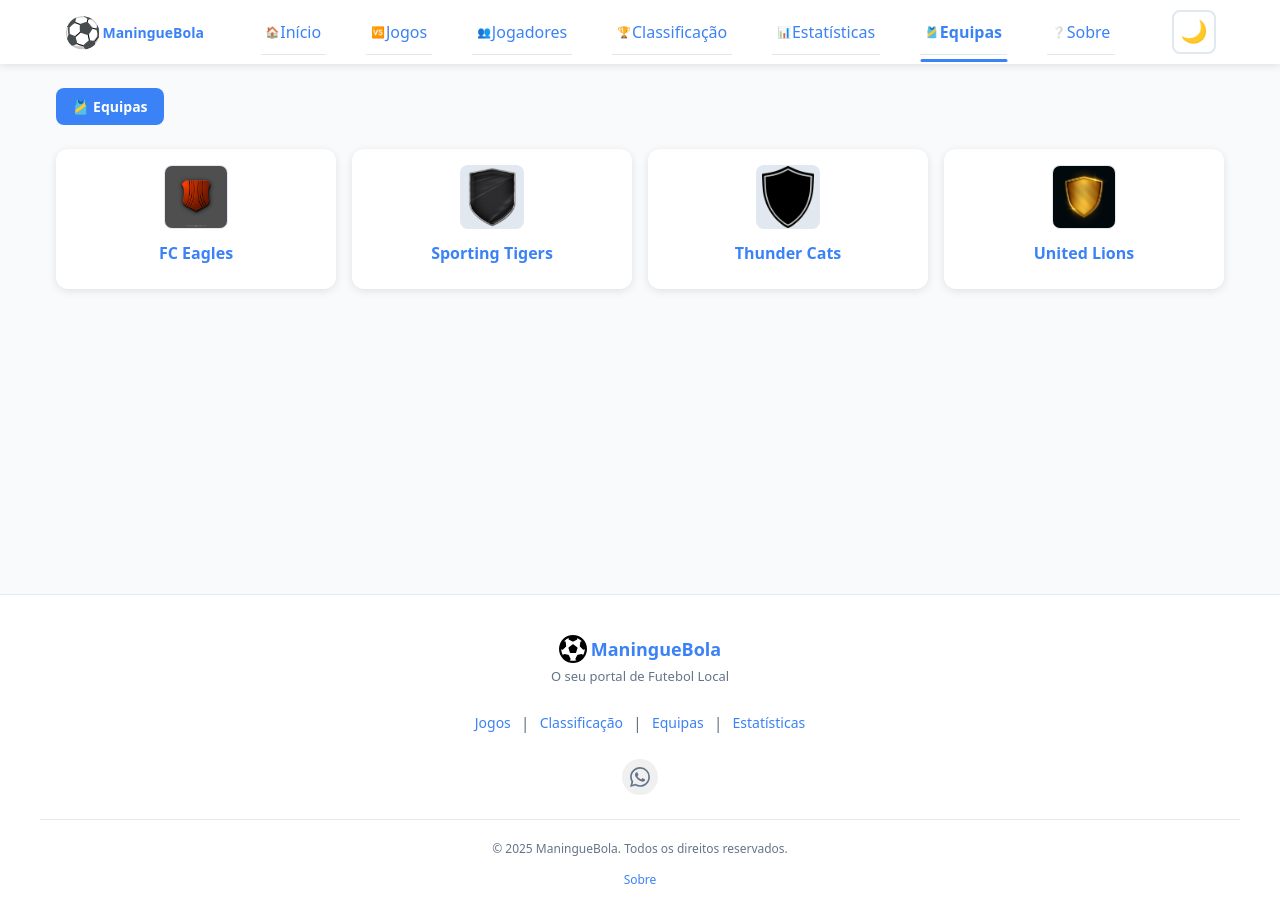
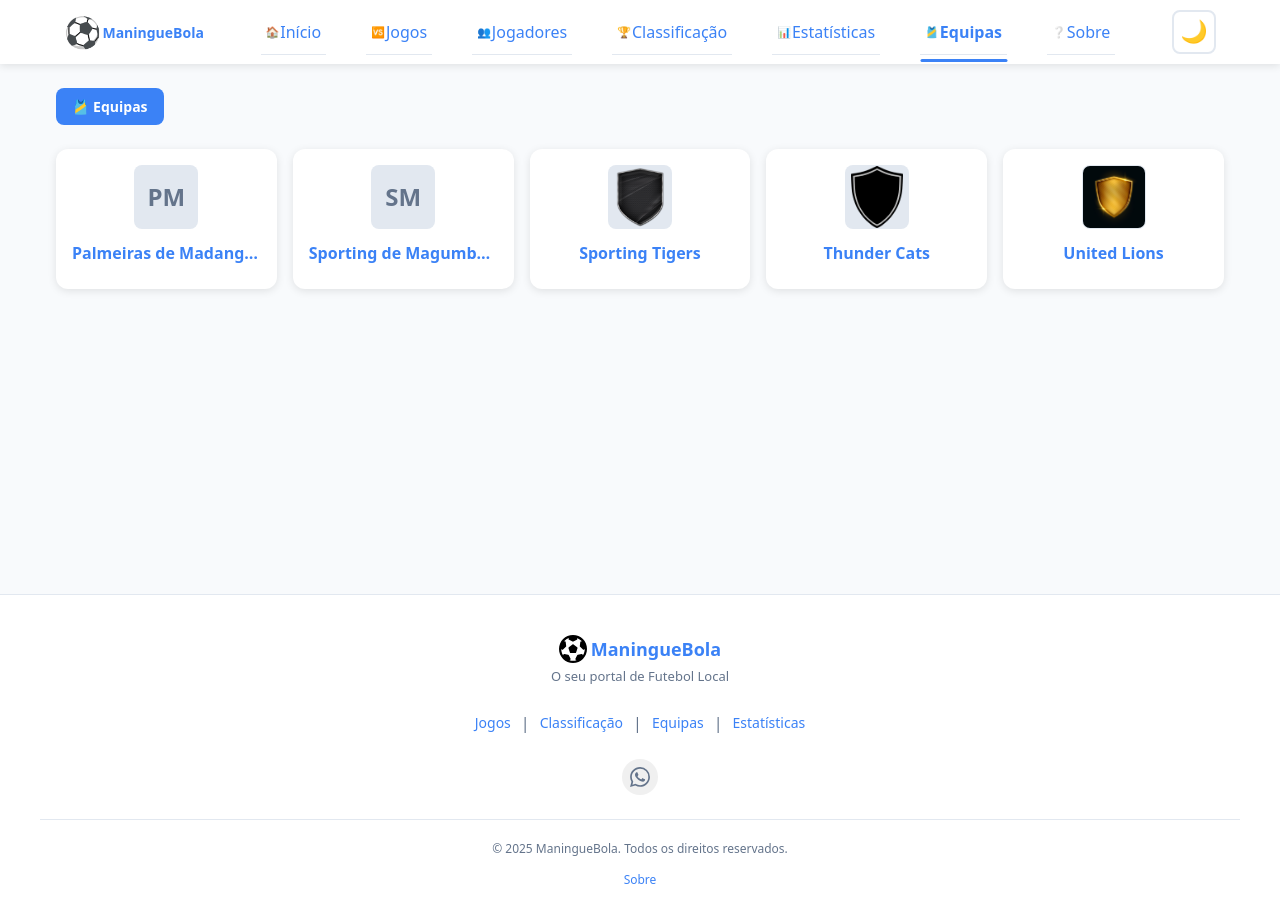
Before and after one commit to Raimundroid/maninguebola, a React (Vite) app: page /equipas in a window 1280 px wide. Shown: the top 922 px of the page. Built offline with nearby package versions, Linux system fonts and the light colour scheme.

Commit message:
first real data: adeed 1 match and two teams

```diff
--- a/src/App.jsx
+++ b/src/App.jsx
@@ -188,7 +188,7 @@ const getEnrichedTeams = (teamsArray, standingsLookup) => {
         // Default values if this team has no standings yet
         position: "-", //calculated
         points: 0, //calculated
-        played: 10,
+        played: 0,
         wins: 0,
         draws: 0,
         losses: 0,
--- a/src/components/MatchCard/MatchCard.css
+++ b/src/components/MatchCard/MatchCard.css
@@ -88,7 +88,7 @@
 }
 
 .match-card .teams .team .team-name {
-  font-size: 14px;
+  font-size: 12px;
   font-weight: 600;
   text-align: center;
   color: var(--text);
@@ -108,7 +108,7 @@
 }
 
 .match-card .teams .team .scorers .scorer-name {
-  font-size: 11px;
+  font-size: 10px;
   color: var(--text-light);
   font-weight: 600;
   display: flex;
--- a/src/components/MatchCard/MatchCard.jsx
+++ b/src/components/MatchCard/MatchCard.jsx
@@ -76,11 +76,11 @@ const MatchCard = ({ match }) => {
           {/* Best practice: Always render the logo, but show the abbreviation
           inside the logo container if the logo is missing. */}
           <div className="team-logo">
-            {homeTeam.logo ? (
+            {homeTeam?.logo ? (
               <img
                 className="team-logo-img"
-                src={homeTeam.logo}
-                alt={homeTeam.abbr}
+                src={homeTeam?.logo}
+                alt={homeTeam?.abbr}
                 loading="lazy"
                 width="48"
                 height="48"
--- a/src/data/sampleData.js
+++ b/src/data/sampleData.js
@@ -90,23 +90,57 @@
 // Base team objects - reused in other data structures
 // Using an object (not array) for easy lookup by key
 export const teams = {
-  eagles: {
-    id: "eagles", // Unique identifier
-    name: "FC Eagles", // Full team name
-    abbr: "FE", // Abbreviation for logos
+  sportingMagumbanaFc: {
+    id: "sportingMagumbanaFc", // Unique identifier
+    name: "Sporting de Magumbana", // Full team name
+    abbr: "SM", // Abbreviation for logos
     // position: "1",
     // points: "99", /////
-    founded: 2010,
-    stadium: "Eagles Arena A",
-    logo: "/images/teams/shield-gold.jpg",
+    // founded: 1000,
+    stadium: "Campo de Magumbana",
+    // logo: "/images/teams/shield-gold.jpg",
     colors: { primary: "#0033cc", secondary: "#ffcc00" },
-    contact: {
-      coach: "John Dalton",
-      captain: "Jaime Paulo",
-      phone: "+258 82 12 34 567",
-      email: "eagles@example.com",
-    },
+    // contact: {
+    //   coach: "John Dalton",
+    //   captain: "Jaime Paulo",
+    //   phone: "+258 82 12 34 567",
+    //   email: "eagles@example.com",
+    // },
   },
+  palmeirasMadangelaFc: {
+    id: "palmeirasMadangelaFc", // Unique identifier
+    name: "Palmeiras de Madangela", // Full team name
+    abbr: "PM", // Abbreviation for logos
+    // position: "1",
+    // points: "99", /////
+    // founded: 1000,
+    stadium: "Campo de Madangela",
+    // logo: "/images/teams/shield-gold.jpg",
+    colors: { primary: "#0033cc", secondary: "#ffcc00" },
+    // contact: {
+    //   coach: "John Dalton",
+    //   captain: "Jaime Paulo",
+    //   phone: "+258 82 12 34 567",
+    //   email: "eagles@example.com",
+    // },
+  },
+  // eagles: {
+  //   id: "eagles", // Unique identifier
+  //   name: "FC Eagles", // Full team name
+  //   abbr: "FE", // Abbreviation for logos
+  //   // position: "1",
+  //   // points: "99", /////
+  //   founded: 2010,
+  //   stadium: "Eagles Arena A",
+  //   logo: "/images/teams/shield-gold.jpg",
+  //   colors: { primary: "#0033cc", secondary: "#ffcc00" },
+  //   contact: {
+  //     coach: "John Dalton",
+  //     captain: "Jaime Paulo",
+  //     phone: "+258 82 12 34 567",
+  //     email: "eagles@example.com",
+  //   },
+  // },
   lions: {
     id: "lions",
     name: "United Lions",
@@ -1163,47 +1197,47 @@ const calculateStandings = (standings) => {
 // - points: (wins × 3) + (draws × 1)
 
 const rawStandings = [
-  {
-    id: "eagles",
-    // Spreading only minimal team details to avoid data bloat.
-    // Only spread fields needed for the table display (Name, Abbr, Logo)
-    name: teams.eagles.name,
-    abbr: teams.eagles.abbr,
-    logo: teams.eagles.logo,
-    played: 12,
-    wins: 9,
-    draws: 2,
-    losses: 1,
-    goalsFor: 34,
-    goalsAgainst: 12,
-    form: ["W", "W", "W", "W", "W"],
-  },
-  {
-    id: "lions",
-    name: teams.lions.name,
-    abbr: teams.lions.abbr,
-    logo: teams.lions.logo,
-    played: 12,
-    wins: 8,
-    draws: 1,
-    losses: 3,
-    goalsFor: 28,
-    goalsAgainst: 15,
-    form: ["W", "D", "W", "L", "W"],
-  },
-  {
-    id: "tigers",
-    name: teams.tigers.name,
-    abbr: teams.tigers.abbr,
-    logo: teams.tigers.logo,
-    played: 11,
-    wins: 5,
-    draws: 3,
-    losses: 3,
-    goalsFor: 22,
-    goalsAgainst: 18,
-    form: ["L", "W", "D", "W", "L"],
-  },
+  // {
+  //   id: "eagles",
+  //   // Spreading only minimal team details to avoid data bloat.
+  //   // Only spread fields needed for the table display (Name, Abbr, Logo)
+  //   name: teams.eagles.name,
+  //   abbr: teams.eagles.abbr,
+  //   logo: teams.eagles.logo,
+  //   played: 12,
+  //   wins: 9,
+  //   draws: 2,
+  //   losses: 1,
+  //   goalsFor: 34,
+  //   goalsAgainst: 12,
+  //   form: ["W", "W", "W", "W", "W"],
+  // },
+  // {
+  //   id: "lions",
+  //   name: teams.lions.name,
+  //   abbr: teams.lions.abbr,
+  //   logo: teams.lions.logo,
+  //   played: 12,
+  //   wins: 8,
+  //   draws: 1,
+  //   losses: 3,
+  //   goalsFor: 28,
+  //   goalsAgainst: 15,
+  //   form: ["W", "D", "W", "L", "W"],
+  // },
+  // {
+  //   id: "tigers",
+  //   name: teams.tigers.name,
+  //   abbr: teams.tigers.abbr,
+  //   logo: teams.tigers.logo,
+  //   played: 11,
+  //   wins: 5,
+  //   draws: 3,
+  //   losses: 3,
+  //   goalsFor: 22,
+  //   goalsAgainst: 18,
+  //   form: ["L", "W", "D", "W", "L"],
+  // },
   // {
   //   id: "cats",
   //   name: teams.cats.name,
@@ -1297,6 +1331,25 @@ export const standings = calculateStandings(rawStandings);
 //   - 'upcoming': future matches
 
 export const matchesData = [
+  {
+    id: 1, // Unique ID for React keys
+    // homeTeam: teams.lions, // Reference to team object
+    // awayTeam: teams.tigers,
+    homeTeamId: "sportingMagumbanaFc", //new
+    awayTeamId: "palmeirasMadangelaFc", //new
+    // homeScore: 1, // Only for live/finished
+    // awayScore: 1,
+    date: "2025-12-14", // ISO Format
+    time: "15:30",
+    status: "upcoming", // 'live' | 'finished' | 'upcoming'
+    // minute: 67, // Current minute (only for live)
+    venue: "Campo de Magumbana",
+    // info: "85+ espectadores", // Optional extra info
+    // ✅ NEW: Store as Array of Strings
+    // Note: You can still keep "(2)" for multiple goals if you want strict string display
+    // homeScorers: ["José Lima"],
+    // awayScorers: ["Rui Almeida"],
+  },
   // {
   //   id: 1, // Unique ID for React keys
   //   // homeTeam: teams.lions, // Reference to team object
@@ -1316,24 +1369,24 @@ export const matchesData = [
   //   homeScorers: ["José Lima"],
   //   awayScorers: ["Rui Almeida"],
   // },
-  {
-    id: 2,
-    // homeTeam: teams.eagles,
-    // awayTeam: teams.lions,
-    homeTeamId: "eagles", //new
-    awayTeamId: "lions", //new
-    homeScore: 3,
-    awayScore: 2,
-    date: "2025-11-16", // ISO Format
-    time: "15:00",
-    status: "finished",
-    venue: "Campo A",
-    // info: "⚽ Miguel Santos (2), Tomás Ferreira",
-    // ✅ NEW: Store as Array of Strings
-    // Note: You can still keep "(2)" for multiple goals if you want strict string display
-    homeScorers: ["Miguel Santos (2)", "Tomás Ferreira"],
-    awayScorers: ["José Lima (2)"],
-  },
+  // {
+  //   id: 2,
+  //   // homeTeam: teams.eagles,
+  //   // awayTeam: teams.lions,
+  //   homeTeamId: "eagles", //new
+  //   awayTeamId: "lions", //new
+  //   homeScore: 3,
+  //   awayScore: 2,
+  //   date: "2025-11-16", // ISO Format
+  //   time: "15:00",
+  //   status: "finished",
+  //   venue: "Campo A",
+  //   // info: "⚽ Miguel Santos (2), Tomás Ferreira",
+  //   // ✅ NEW: Store as Array of Strings
+  //   // Note: You can still keep "(2)" for multiple goals if you want strict string display
+  //   homeScorers: ["Miguel Santos (2)", "Tomás Ferreira"],
+  //   awayScorers: ["José Lima (2)"],
+  // },
   // {
   //   id: 3,
   //   // homeTeam: teams.tigers,
@@ -1359,7 +1412,7 @@ export const matchesData = [
     homeTeamId: "cats", //new
     awayTeamId: "tigers", //new
     // No scores for upcoming matches
-    date: "2025-11-23", // ISO Format
+    date: "2025-12-20", // ISO Format
     time: "15:00",
     status: "upcoming",
     venue: "Campo A",
--- a/src/pages/Homepage/Homepage.jsx
+++ b/src/pages/Homepage/Homepage.jsx
@@ -50,12 +50,12 @@ const Homepage = ({ matches, stats }) => {
 
       {/* Recent results section */}
 
-      <SectionHeader
+      {/* <SectionHeader
         title="Resultados Recentes"
         linkTo={"/jogos?filter=finished"}
         linkText={"Ver todos"}
-      />
-      <MatchesGrid matches={recentMatches} />
+      /> */}
+      {/* <MatchesGrid matches={recentMatches} /> */}
 
       {/* Upcoming matches section */}
       <SectionHeader
```
